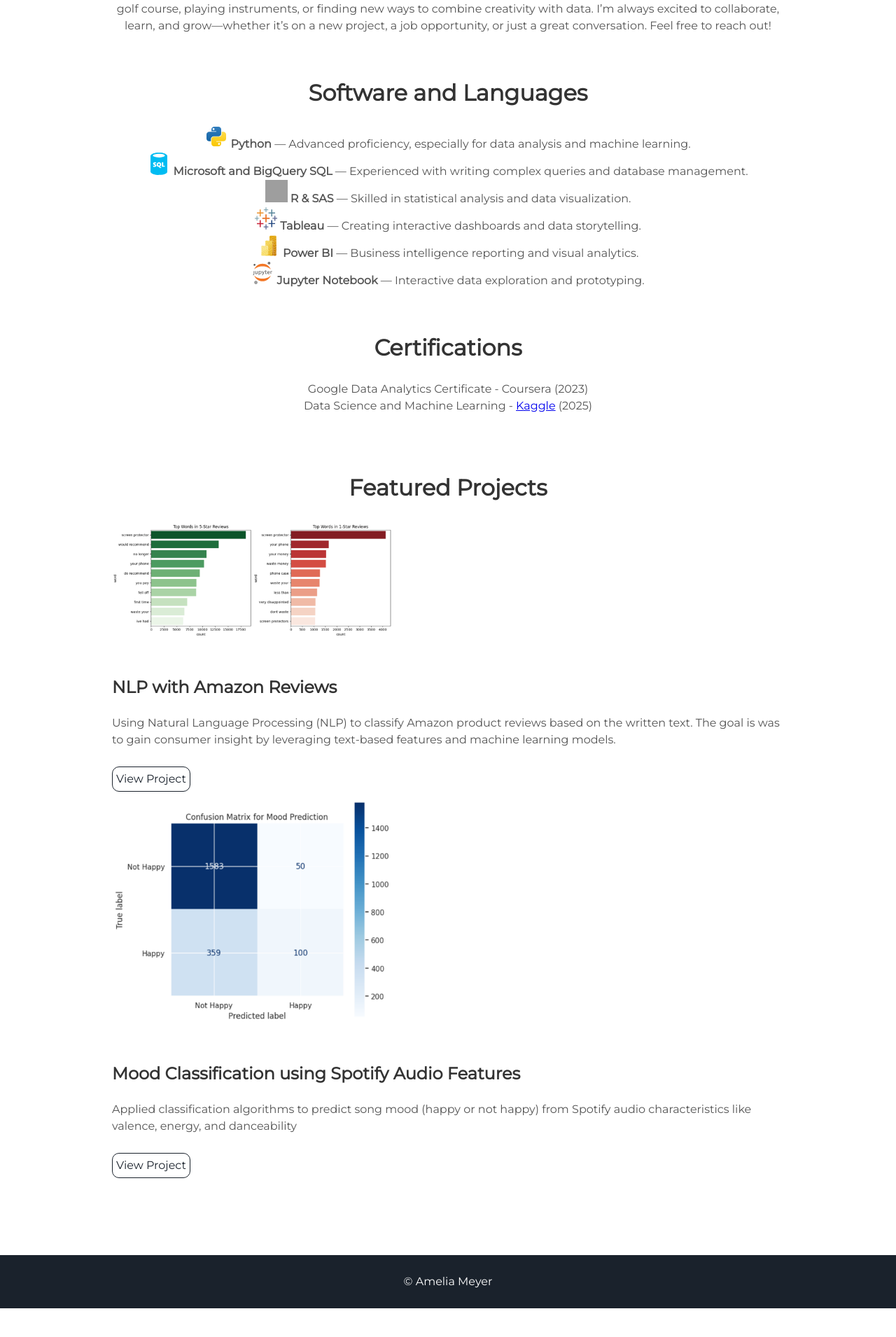
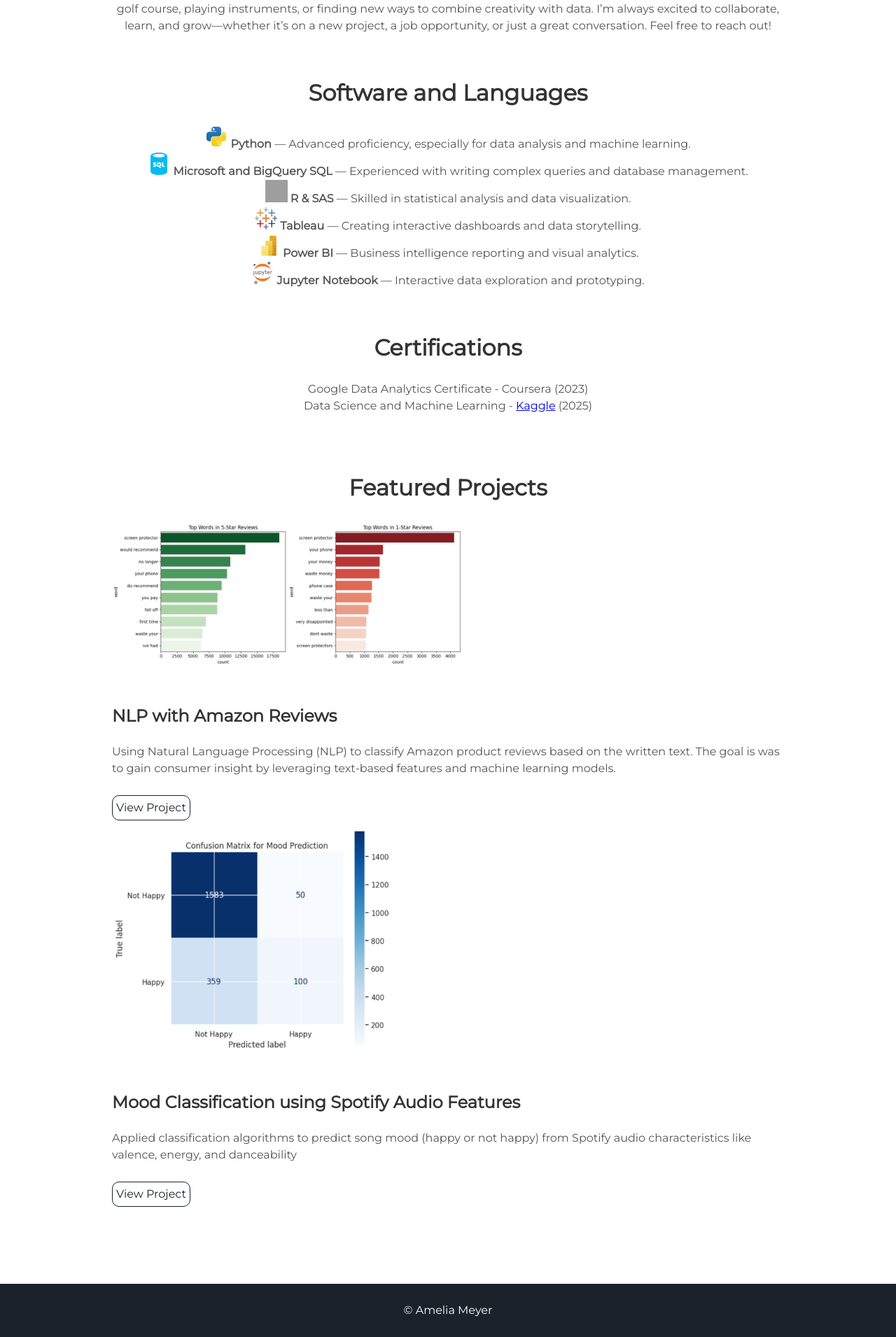
Before and after one commit to ameliameyer/home_, a Jekyll site: the page built from index.html, in a window 1280 px wide. Shown: the part 1190-3100 px from the top of the page at 70% size. Built offline with Jekyll 4.4.1, drawn with Linux system fonts in a browser that asks for light colours; before the commit the page ends 3059 px from its top, so only the background shows below that; grey boxes are pictures that could not be loaded.

Commit message:
Update projects.html

```diff
--- a/_includes/projects.html
+++ b/_includes/projects.html
@@ -4,7 +4,7 @@
 <div class="projects-grid">
   <div class="project-card">
     <div class="project-info">
-      <img src="{{ '/assets/img/proj_images/amazon_tf_idf.png' | prepend: site.baseurl }}" alt="Amazon Review Words" width="400" />
+      <img src="{{ '/assets/img/proj_images/amazon_tf_idf.png' | prepend: site.baseurl }}" alt="Amazon Review Words" width="500" />
       <h3>NLP with Amazon Reviews</h3>
       <p>Using Natural Language Processing (NLP) to classify Amazon product reviews based on the written text. The goal is was to gain consumer insight by leveraging
         text-based features and machine learning models.</p>
```
